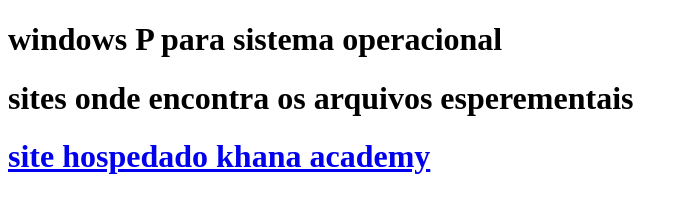
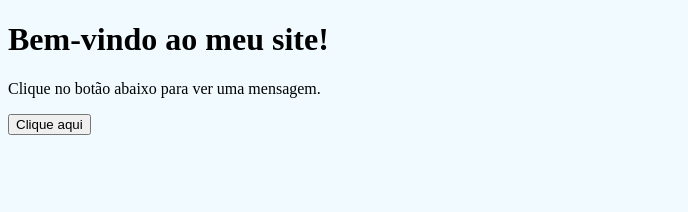
Before and after one commit to ppauloa37/Windows_P, a plain HTML site: page index.html in a window 1280 px wide. Shown: the whole page, without its empty margins (0-688 px from the left). Drawn offline with Linux system fonts and the light colour scheme; files whose address does not match are found by name.

Commit message:
Update index.html

```diff
--- a/index.html
+++ b/index.html
@@ -1,15 +1,19 @@
 <!DOCTYPE html>
-<html>
-    <head>
-        <meta charset="utf-8">
-        <title>Windows P | Site </title>
-        <script src="C:\Users\Cliente SpaceTech\Downloads\projeto Windows\style.css"></script>
-    </head>
-    <body>
-<h1 class="textostyle">windows P para sistema operacional<h1>
-<h1> sites onde encontra os arquivos esperementais<h1>
-<a href = "https://pt.khanacademy.org/computramming/windows-xp-experimental/5548095955714048">site hospedado khana academy</a>
+<html lang="pt-br">
+<head>
+    <meta charset="UTF-8">
+    <meta name="viewport" content="width=device-width, initial-scale=1.0">
+    <title>Exemplo de Site</title>
+    <!-- Link para o arquivo CSS -->
+    <link rel="stylesheet" href="https://raw.githubusercontent.com/ppauloa37/Windows_P/main/style.css">
+</head>
+<body>
 
+    <h1>Bem-vindo ao meu site!</h1>
+    <p id="mensagem">Clique no botão abaixo para ver uma mensagem.</p>
+    <button id="meuBotao">Clique aqui</button>
 
-    </body>
+    <!-- Link para o arquivo JavaScript -->
+    <script src="https://raw.githubusercontent.com/ppauloa37/Windows_P/main/script.js"></script>
+</body>
 </html>
```
